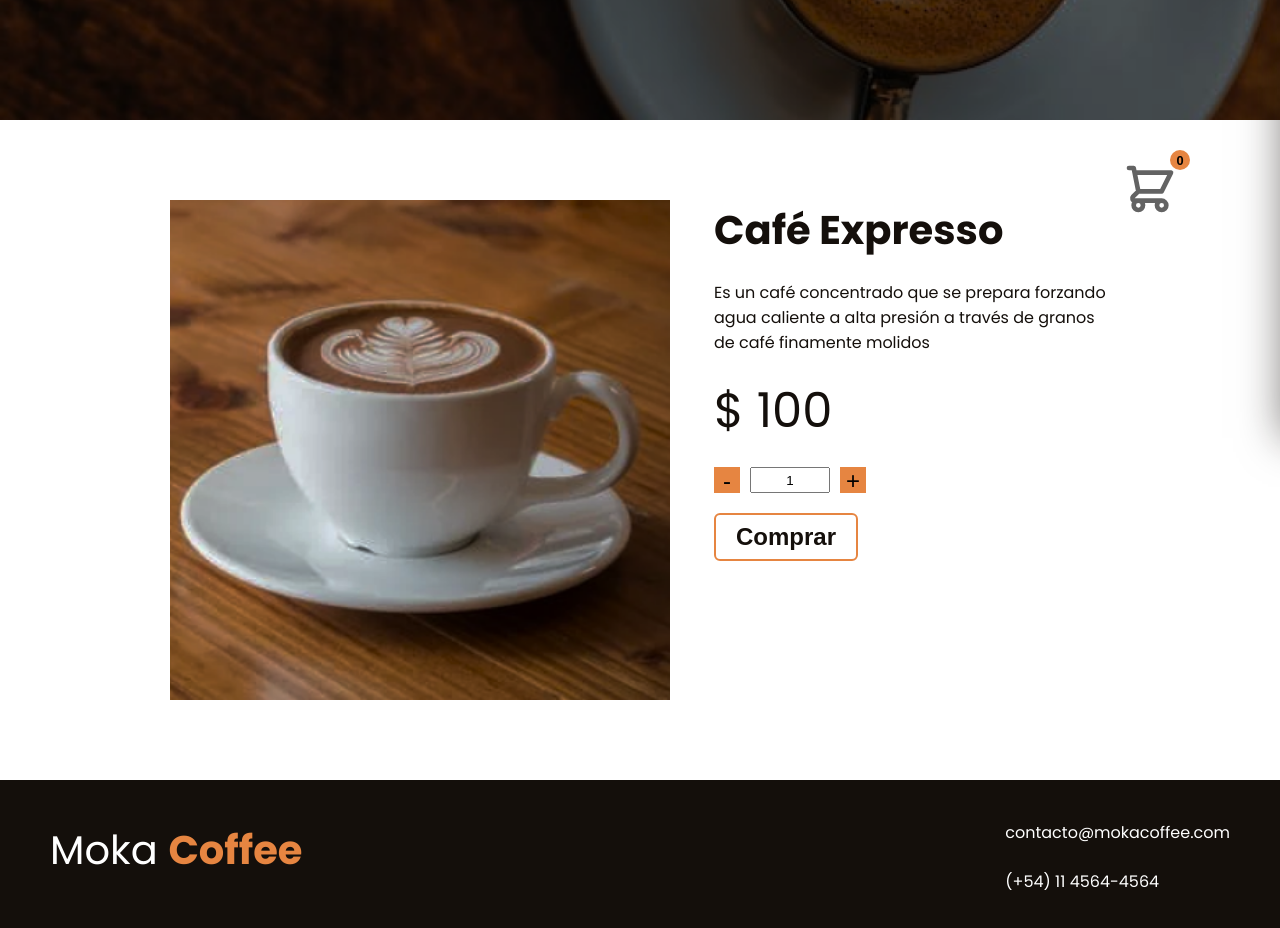
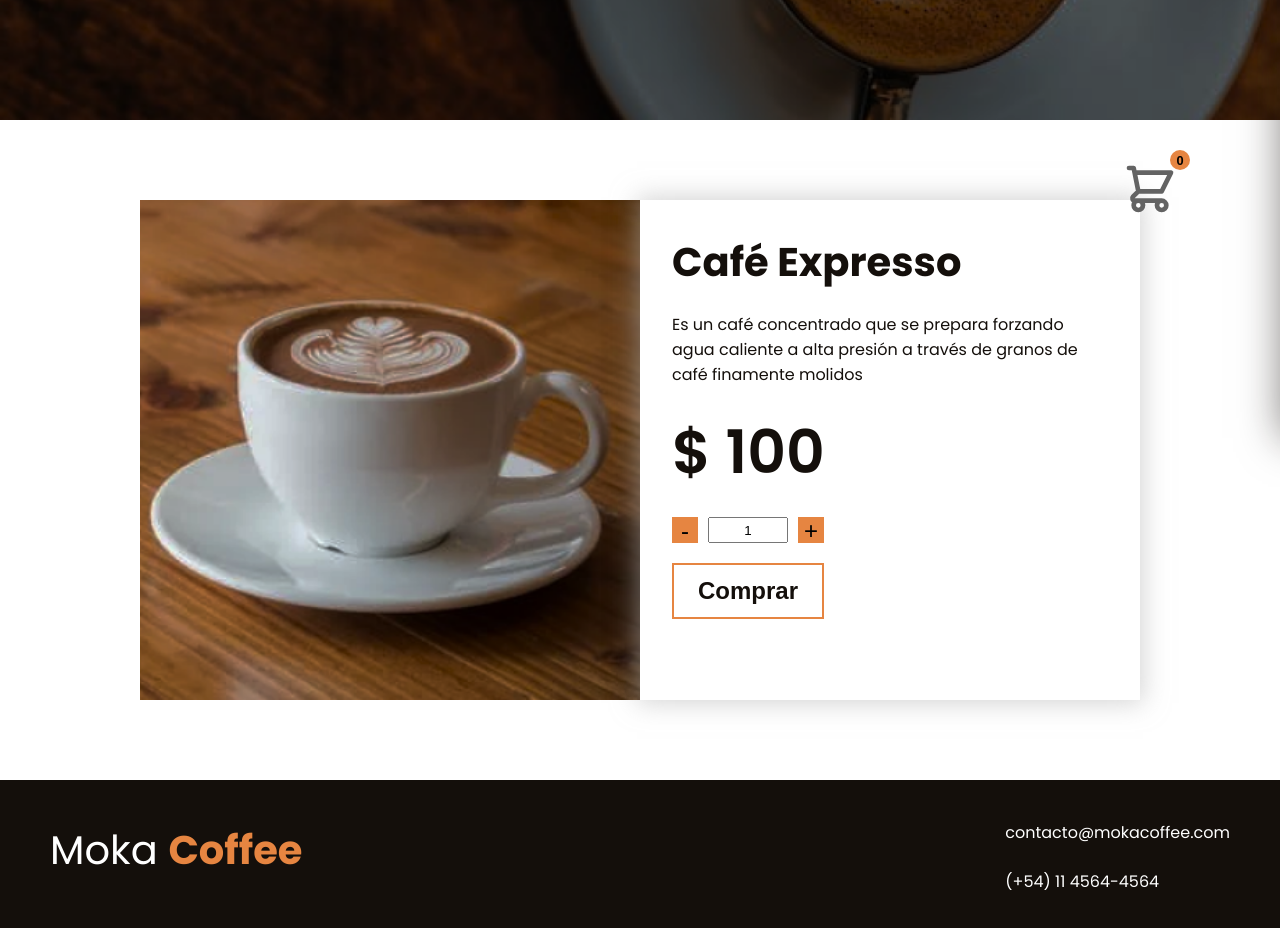
Before and after one commit to TomasSorgetti/landing-bss, a React (Vite) app: page /producto/1 in a window 1280 px wide. Shown: the part 360-1288 px from the top of the page. Built offline with nearby package versions, Linux system fonts and the light colour scheme.

Commit message:
product detail styles

```diff
--- a/src/pages/categories/Categories.module.css
+++ b/src/pages/categories/Categories.module.css
@@ -1,5 +1,5 @@
 .hero_banner {
-    background-image: url("../../assets/images/products_hero_bg.png");
+    background-image: url("../../assets/images/categories_bg.png");
     background-repeat: no-repeat;
     background-size: cover;
     height: 660px;
--- a/src/pages/product_detail/Product.module.css
+++ b/src/pages/product_detail/Product.module.css
@@ -15,9 +15,9 @@
 
 .product_cont {
     display: flex;
-    gap: 20px;
+    justify-content: center;
     width: 100%;
-    max-width: 1100px;
+    max-width: 1180px;
     margin: 0 auto;
     padding: 80px;
 }
@@ -31,11 +31,15 @@
     display: flex;
     flex-direction: column;
     gap: 20px;
-    padding-left: 24px;
+    padding: 32px;
+    width: 500px;
     align-items: start;
     justify-content: start;
-    width: 100%;
     color: #140F0B;
+    background-color: white;
+    box-shadow: 0px 0px 24px 3px rgba(176, 176, 176, 0.55);
+    -webkit-box-shadow: 0px 0px 24px 3px rgba(176, 176, 176, 0.55);
+    -moz-box-shadow: 0px 0px 24px 3px rgba(176, 176, 176, 0.55);
 }
 
 .product_info h2 {
@@ -43,16 +47,16 @@
 }
 
 .price {
-    font-size: 3rem;
-    font-weight: 400;
+    font-size: 3.75rem;
+    font-weight: 600;
+    color: #140F0B;
 }
 
 .buy_button {
     background-color: white;
     color: #140F0B;
     border: 2px solid #E68541;
-    padding: 8px 20px;
-    border-radius: 6px;
+    padding: 12px 24px;
     font-size: 1.5rem;
     cursor: pointer;
     font-weight: 600;
--- a/src/pages/products/Products.jsx
+++ b/src/pages/products/Products.jsx
@@ -71,9 +71,9 @@ class ProductsWithoutParams extends Component {
             <main className={styles.products_cont}>
                 <section className={styles.hero_banner}>
                     <div className={styles.wrapper}>
-                        <h1>Descubre lo mejor de Moka
+                        <h1>Descubrí lo Mejor de los productos Moka
                             <span>Coffee</span></h1>
-                        <p>Una experiencia única con nuestra selección exclusiva de café y bocadillos.</p>
+                        <p>Explorá nuestra selección de bebidas y postres, pensados para ofrecerte una experiencia de sabor única.</p>
                     </div>
                 </section>
                 <section className={styles.products}>
--- a/src/pages/products/Products.module.css
+++ b/src/pages/products/Products.module.css
@@ -1,5 +1,5 @@
 .hero_banner {
-    background-image: url("../../assets/images/products_hero_bg.png");
+    background-image: url("../../assets/images/products_bg.png");
     background-repeat: no-repeat;
     background-size: cover;
     height: 660px;
```
Also changed, not shown: src/assets/images/categories_bg.png (renamed from src/assets/images/products_hero_bg.png), src/assets/images/products_bg.png (added).
